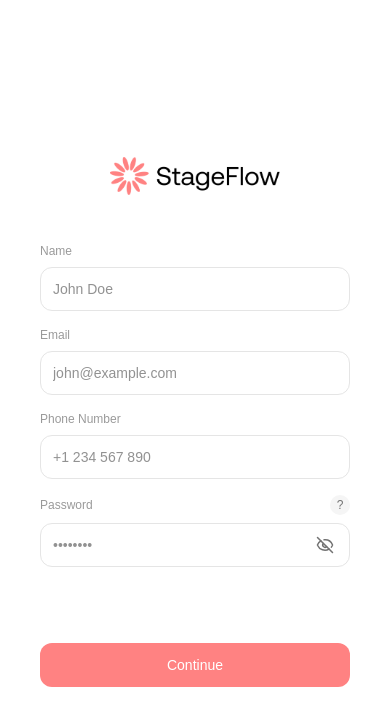
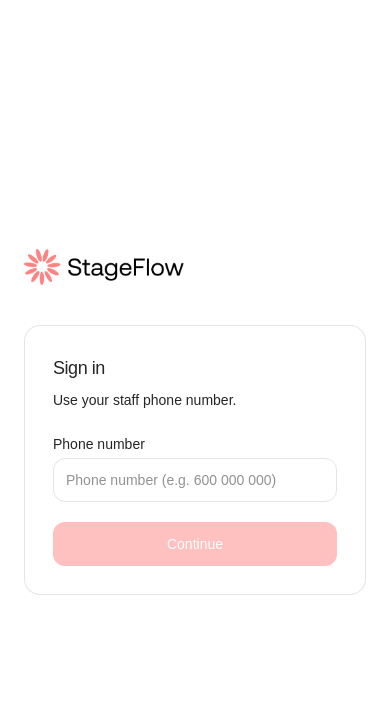
Before and after one commit to mauroserralvodev/hackathon, a Next.js app: page / in a window 390 px wide. Shown: the top 726 px of the page. Built offline with nearby package versions, Linux system fonts and the light colour scheme.

Commit message:
Cambios en el login (peticion a la BBDD) + Cambios en el frontend

```diff
--- /dev/null
+++ b/app/api/auth/login/route.ts
@@ -0,0 +1,139 @@
+// app/api/auth/login/route.ts
+import { NextResponse } from "next/server";
+
+type ApiUser = {
+  first_name?: string;
+  second_name?: string;
+  phone_number: string;
+  active_flag?: boolean;
+  user_id?: number; // ignoramos
+  role_id: number;
+};
+
+type ApiRole = {
+  role_name: string;
+  description?: string;
+  role_id: number;
+};
+
+const API_BASE =
+  process.env.NEXT_PUBLIC_API_BASE_URL?.replace(/\/$/, "") ||
+  "https://a220-95-215-123-97.ngrok-free.app";
+
+function normalizePhone(input: string) {
+  return input.replace(/[^\d+]/g, "").trim();
+}
+
+async function fetchJson<T>(url: string, init?: RequestInit): Promise<T> {
+  const res = await fetch(url, {
+    ...init,
+    headers: {
+      "Content-Type": "application/json",
+      ...(init?.headers || {}),
+    },
+    cache: "no-store",
+  });
+
+  if (!res.ok) {
+    const text = await res.text().catch(() => "");
+    throw new Error(`${res.status} ${res.statusText}${text ? ` - ${text}` : ""}`);
+  }
+
+  return (await res.json()) as T;
+}
+
+async function fetchUserByPhone(phone: string): Promise<ApiUser> {
+  const candidates: Array<() => Promise<ApiUser>> = [
+    () => fetchJson<ApiUser>(`${API_BASE}/users/by-phone/${encodeURIComponent(phone)}`),
+    () => fetchJson<ApiUser>(`${API_BASE}/users/phone/${encodeURIComponent(phone)}`),
+    () => fetchJson<ApiUser>(`${API_BASE}/users/${encodeURIComponent(phone)}`),
+    () =>
+      fetchJson<ApiUser>(`${API_BASE}/users/login`, {
+        method: "POST",
+        body: JSON.stringify({ phone_number: phone }),
+      }),
+    () =>
+      fetchJson<ApiUser>(`${API_BASE}/login`, {
+        method: "POST",
+        body: JSON.stringify({ phone_number: phone }),
+      }),
+  ];
+
+  let lastErr: unknown = null;
+  for (const fn of candidates) {
+    try {
+      return await fn();
+    } catch (e) {
+      lastErr = e;
+    }
+  }
+  throw lastErr instanceof Error ? lastErr : new Error("User lookup failed");
+}
+
+async function fetchRole(roleId: number): Promise<ApiRole | null> {
+  const candidates: Array<() => Promise<ApiRole>> = [
+    () => fetchJson<ApiRole>(`${API_BASE}/roles/${roleId}`),
+    () => fetchJson<ApiRole>(`${API_BASE}/role/${roleId}`),
+  ];
+
+  for (const fn of candidates) {
+    try {
+      return await fn();
+    } catch {
+      // ignore
+    }
+  }
+  return null;
+}
+
+function isAdminUser(user: ApiUser, roleName?: string) {
+  const rn = (roleName || "").toLowerCase();
+  if (rn.includes("admin") || rn.includes("network")) return true;
+
+  // Fallback: si aún no está claro, podéis fijar convenciones
+  // (por ejemplo: role_id === 1 => admin)
+  if (user.role_id === 1) return true;
+
+  return false;
+}
+
+export async function POST(req: Request) {
+  try {
+    const body = await req.json().catch(() => ({}));
+    const phoneRaw = String(body?.phone_number || "");
+    const phone = normalizePhone(phoneRaw);
+
+    if (!phone) {
+      return NextResponse.json(
+        { error: "phone_number is required" },
+        { status: 400 }
+      );
+    }
+
+    const user = await fetchUserByPhone(phone);
+
+    if (user.active_flag === false) {
+      return NextResponse.json({ error: "User is inactive" }, { status: 403 });
+    }
+
+    const role = await fetchRole(user.role_id);
+    const admin = isAdminUser(user, role?.role_name);
+
+    return NextResponse.json({
+      user: {
+        first_name: user.first_name || "",
+        second_name: user.second_name || "",
+        phone_number: user.phone_number,
+        role_id: user.role_id,
+        role_name: role?.role_name || "",
+      },
+      redirect_to: admin ? "/dash/admin" : "/dash/staff",
+    });
+  } catch (err) {
+    console.error("API login error:", err);
+    return NextResponse.json(
+      { error: "Login failed" },
+      { status: 500 }
+    );
+  }
+}
--- a/app/dash/admin/page.tsx
+++ b/app/dash/admin/page.tsx
@@ -1,4 +1,6 @@
 // app/dash/admin/page.tsx
+import { Card } from "@/components/ui/card";
+
 export default function AdminPage() {
   return (
     <div className="space-y-4">
@@ -16,12 +18,3 @@ export default function AdminPage() {
     </div>
   );
 }
-
-function Card({ title, desc }: { title: string; desc: string }) {
-  return (
-    <div className="rounded-xl border border-neutral-200 bg-white p-6 text-neutral-800">
-      <div className="text-sm tracking-tight">{title}</div>
-      <div className="mt-2 text-sm text-neutral-800">{desc}</div>
-    </div>
-  );
-}
--- a/app/dash/staff/page.tsx
+++ b/app/dash/staff/page.tsx
@@ -1,4 +1,6 @@
 // app/dash/staff/page.tsx
+import { Card } from "@/components/ui/card";
+
 export default function StaffPage() {
   return (
     <div className="space-y-4">
@@ -16,12 +18,5 @@ export default function StaffPage() {
     </div>
   );
 }
-
-function Card({ title, desc }: { title: string; desc: string }) {
-  return (
-    <div className="rounded-xl border border-neutral-200 bg-white p-6 text-neutral-800">
-      <div className="text-sm tracking-tight">{title}</div>
-      <div className="mt-2 text-sm text-neutral-800">{desc}</div>
-    </div>
-  );
-}
+// FORM
+//
--- a/components/auth/LoginPanel.tsx
+++ b/components/auth/LoginPanel.tsx
@@ -1,132 +1,112 @@
+// components/auth/LoginPanel.tsx
 "use client";
 
-import { useState } from "react";
+import { useMemo, useState } from "react";
 import Image from "next/image";
-import { Eye, EyeOff } from "lucide-react";
+import { useRouter } from "next/navigation";
+import { CircleX } from "lucide-react";
 
 const BRAND = "#FF8282";
 
+function normalizePhone(input: string) {
+  return input.replace(/[^\d+]/g, "").trim();
+}
+
 export default function LoginPanel() {
-  const [showPassword, setShowPassword] = useState(false);
+  const router = useRouter();
+
+  const [phone, setPhone] = useState("");
+  const [loading, setLoading] = useState(false);
+  const [error, setError] = useState<string | null>(null);
+
+  const phoneClean = useMemo(() => normalizePhone(phone), [phone]);
+  const canSubmit = phoneClean.length >= 6 && !loading;
+
+  async function onSubmit(e: React.FormEvent) {
+    e.preventDefault();
+    setError(null);
+
+    const p = normalizePhone(phone);
+    if (!p) {
+      setError("Enter your phone number.");
+      return;
+    }
+
+    setLoading(true);
+    try {
+      const res = await fetch("/api/auth/login", {
+        method: "POST",
+        headers: { "Content-Type": "application/json" },
+        body: JSON.stringify({ phone_number: p }),
+      });
+
+      const data = await res.json().catch(() => ({}));
+
+      if (!res.ok) {
+        setError(data?.error || "Login failed.");
+        return;
+      }
+
+      // Demo MVP: guardar datos mínimos
+      localStorage.setItem("stageflow_user", JSON.stringify(data.user));
+
+      router.push(data.redirect_to || "/dash");
+    } catch (err) {
+      console.error(err);
+      setError("Login failed.");
+    } finally {
+      setLoading(false);
+    }
+  }
 
   return (
     <div className="w-full max-w-md">
-
-      {/* Logo */}
-      <div className="absolute top-10 left-10">
+      <div className="mb-10">
         <Image
-          src="/stageflow-banner.png"
+          src="/stageflow.png"
           alt="Stage Flow logo"
-          width={200}
+          width={160}
           height={40}
+          priority
         />
       </div>
 
-      {/* Card */}
-      <div className="rounded-3xl p-4 sm:p-7">
-        <div className="w-full flex items-center justify-center">
-          <Image
-            src="/stageflow.png"
-            alt="Stage Flow logo"
-            width={170}
-            height={40}
-          />
-        </div>
+      <div className="rounded-2xl border border-black/10 bg-white p-7">
+        <h1 className="text-lg text-neutral-800 tracking-tight">Sign in</h1>
+        <p className="mt-2 text-sm text-neutral-800">
+          Use your staff phone number.
+        </p>
 
-
-        {/* <p className="text-sm text-neutral-500 mt-3">
-          Access your staff dashboard
-        </p> */}
-
-        <form
-          className="mt-12 space-y-4"
-          onSubmit={(e) => e.preventDefault()}
-        >
+        <form className="mt-6 space-y-5" onSubmit={onSubmit}>
           <div>
-            <label className="block text-xs text-black/40">
-              Name
+            <label className="block text-sm text-neutral-800">
+              Phone number
             </label>
             <input
-              type="text"
-              placeholder="John Doe"
-              className="mt-2 h-11 w-full rounded-xl border border-neutral-200 px-3 text-sm text-neutral-800 outline-none focus:border-neutral-300"
+              inputMode="tel"
+              autoComplete="tel"
+              placeholder="Phone number (e.g. 600 000 000)"
+              value={phone}
+              onChange={(e) => setPhone(e.target.value)}
+              className="mt-1 h-11 w-full rounded-xl border border-neutral-200 px-3 text-sm text-neutral-800 outline-none focus:border-neutral-300"
             />
           </div>
 
-          <div>
-            <label className="block text-xs text-black/40">
-              Email
-            </label>
-            <input
-              type="email"
-              placeholder="john@example.com"
-              className="mt-2 h-11 w-full rounded-xl border border-neutral-200 px-3 text-sm text-neutral-800 outline-none focus:border-neutral-300"
-            />
-          </div>
-
-          <div>
-            <label className="block text-xs text-black/40">
-              Phone Number
-            </label>
-            <input
-              type="tel"
-              placeholder="+1 234 567 890"
-              className="mt-2 h-11 w-full rounded-xl border border-neutral-200 px-3 text-sm text-neutral-800 outline-none focus:border-neutral-300"
-            />
-          </div>
-
-          <div>
-            {/* Label + botón ? */}
-            <div className="flex items-center justify-between">
-              <label className="block text-xs text-black/40">
-                Password
-              </label>
-
-              <div className="relative group ml-2">
-                <button
-                  type="button"
-                  className="text-xs text-neutral-500 hover:text-black px-2.5 py-0.5 w-5 flex items-center justify-center rounded-full bg-neutral-100"
-                  aria-label="Password help"
-                >
-                  ?
-                </button>
-
-                {/* Tooltip */}
-                <div className="absolute z-10 right-0 mt-15 w-64 rounded-xl bg-neutral-50 border border-black/10 px-3 py-2 text-xs text-black opacity-0 invisible group-hover:visible group-hover:opacity-100 transition-all duration-200">
-                  Enter the password that was provided to you in the email.
-                </div>
-              </div>
+          {error && (
+            <div className="rounded-xl border border-blue-200 bg-blue-50 p-3 text-sm text-blue-400 flex items-center justify-start">
+              <CircleX size={15} /><span className="pl-2">{error}</span>
             </div>
-
-            {/* Input */}
-            <div className="relative mt-2">
-              <input
-                type={showPassword ? "text" : "password"}
-                placeholder="••••••••"
-                className="h-11 w-full rounded-xl border border-neutral-200 px-3 pr-12 text-sm text-neutral-800 outline-none focus:border-neutral-300"
-              />
-
-              {/* Botón ojo */}
-              <button
-                type="button"
-                onClick={() => setShowPassword((v) => !v)}
-                className="absolute inset-y-0 right-0 px-4 flex items-center text-neutral-500 hover:text-black cursor-pointer"
-                aria-label={showPassword ? "Hide password" : "Show password"}
-              >
-                {showPassword ? <Eye size={18} /> : <EyeOff size={18} />}
-              </button>
-            </div>
-          </div>
+          )}
 
           <button
             type="submit"
-            className="mt-15 h-11 w-full rounded-xl text-sm text-white transition active:scale-[0.99] cursor-pointer"
+            disabled={!canSubmit}
+            className="h-11 w-full rounded-xl text-sm text-white transition active:scale-[0.99] disabled:opacity-50 disabled:active:scale-100"
             style={{ backgroundColor: BRAND }}
           >
-            Continue
+            {loading ? "Signing in..." : "Continue"}
           </button>
         </form>
-
       </div>
     </div>
   );
--- a/components/dash/DashShell.tsx
+++ b/components/dash/DashShell.tsx
@@ -1,79 +1,160 @@
 // components/dash/DashShell.tsx
 "use client";
 
-import { useState } from "react";
+import { useEffect, useState } from "react";
 import SidebarNav from "@/components/dash/SidebarNav";
 import Image from "next/image";
-
-const BRAND = "#FF8282";
+import { Menu, X } from "lucide-react";
+import Link from "next/link";
 
 export default function DashShell({ children }: { children: React.ReactNode }) {
   const [open, setOpen] = useState(false);
 
+  useEffect(() => {
+    const onKeyDown = (e: KeyboardEvent) => {
+      if (e.key === "Escape") setOpen(false);
+    };
+    window.addEventListener("keydown", onKeyDown);
+    return () => window.removeEventListener("keydown", onKeyDown);
+  }, []);
+
+  const year = new Date().getFullYear();
+
   return (
-    <div className="min-h-screen bg-white">
+    <div className="max-h-screen bg-white">
       {/* Mobile top bar */}
-      <div className="flex items-center justify-between border-b border-neutral-200 px-4 py-3 lg:hidden">
+      <div className="sticky top-0 z-40 flex items-center justify-between border-b border-neutral-200 bg-white px-4 py-3 lg:hidden">
+        <Link href={"/"} className="cursor-pointer">
+          <Image
+            src="/stageflow.png"
+            alt="Stage Flow logo"
+            width={160}
+            height={40}
+            priority
+          />
+        </Link>
         <button
           type="button"
           onClick={() => setOpen(true)}
-          className="rounded-md border border-neutral-200 px-3 py-2 text-sm text-neutral-800"
+          className="rounded-md p-2 text-neutral-800 hover:bg-neutral-50"
           aria-label="Open menu"
         >
-          Menu
+          <Menu />
         </button>
-
-        <div className="h-2 w-2 rounded-full" style={{ backgroundColor: BRAND }} />
       </div>
 
-      {/* Mobile overlay menu */}
-      {open && (
-        <div className="fixed inset-0 z-50 lg:hidden" role="dialog" aria-modal="true">
-          <div
-            className="absolute inset-0 bg-black/20"
-            onClick={() => setOpen(false)}
-          />
-          <div className="absolute left-0 top-0 h-full w-[86%] max-w-xs bg-white">
-            <div className="flex items-center justify-between border-b border-neutral-200 px-4 py-3">
-              <div className="text-sm text-neutral-800">Stage Flow</div>
-              <button
-                type="button"
-                onClick={() => setOpen(false)}
-                className="rounded-md border border-neutral-200 px-3 py-2 text-sm text-neutral-800"
-                aria-label="Close menu"
-              >
-                Close
-              </button>
-            </div>
+      {/* Mobile drawer (keep mounted for smooth animation) */}
+      <div
+        className={[
+          "fixed inset-0 z-50 lg:hidden",
+          open ? "pointer-events-auto" : "pointer-events-none",
+        ].join(" ")}
+        role="dialog"
+        aria-modal="true"
+        aria-hidden={!open}
+      >
+        {/* Backdrop */}
+        <div
+          className={[
+            "absolute inset-0 bg-black/30 transition-opacity duration-300",
+            open ? "opacity-100" : "opacity-0",
+          ].join(" ")}
+          onClick={() => setOpen(false)}
+        />
 
-            <div className="p-3">
-              <SidebarNav onNavigate={() => setOpen(false)} />
-            </div>
-          </div>
-        </div>
-      )}
-
-      {/* Desktop shell */}
-      <div className="mx-auto grid min-h-screen grid-cols-1 lg:grid-cols-[260px_1fr]">
-        <aside className="hidden border-r border-neutral-200 lg:block">
-          <div className="p-4">
-            <div className="w-full flex items-center justify-center py-5">
+        {/* Panel */}
+        <div
+          className={[
+            "absolute left-0 top-0 h-full w-full bg-white",
+            "border-r border-neutral-200",
+            "transition-transform duration-300 ease-out",
+            open ? "translate-x-0" : "-translate-x-full",
+          ].join(" ")}
+        >
+          <div className="flex items-center justify-between border-b border-neutral-200 px-4 py-3">
+            <Link href={"/"} className="cursor-pointer">
               <Image
                 src="/stageflow.png"
                 alt="Stage Flow logo"
                 width={160}
                 height={40}
+                priority
               />
+            </Link>
+            <button
+              type="button"
+              onClick={() => setOpen(false)}
+              className="rounded-md p-2 text-neutral-800 hover:bg-neutral-50"
+              aria-label="Close menu"
+            >
+              <X />
+            </button>
+          </div>
+
+          <div className="p-6">
+            <SidebarNav onNavigate={() => setOpen(false)} />
+          </div>
+        </div>
+      </div>
+
+      {/* Desktop shell */}
+      <div className="mx-auto grid min-h-screen grid-cols-1 lg:grid-cols-[260px_1fr] py-3">
+        <aside className="hidden border-r border-y border-black/10 rounded-r-2xl lg:block">
+          <div className="p-4 h-[calc(100vh-1.5rem)] flex flex-col">
+            {/* top */}
+            <div>
+              <div className="flex w-full items-center justify-center pt-4 pb-5">
+                <Link href={"/"} className="cursor-pointer">
+                  <Image
+                    src="/stageflow.png"
+                    alt="Stage Flow logo"
+                    width={160}
+                    height={40}
+                    priority
+                  />
+                </Link>
+              </div>
+
+              <div className="mt-4">
+                <SidebarNav />
+              </div>
             </div>
-            <div className="mt-4">
-              <SidebarNav />
+
+            {/* bottom (StageFlow copy) */}
+            <div className="mt-auto pt-6 pb-1">
+              <div className="border-t border-black/10 pt-6">
+                <div className="flex flex-wrap gap-x-3 gap-y-1 text-xs px-1">
+                  <Link
+                    href="/privacy"
+                    className="text-neutral-600 hover:text-neutral-900"
+                  >
+                    Privacy
+                  </Link>
+                  <Link
+                    href="/terms"
+                    className="text-neutral-600 hover:text-neutral-900"
+                  >
+                    Terms
+                  </Link>
+                  <Link
+                    href="/support"
+                    className="text-neutral-600 hover:text-neutral-900"
+                  >
+                    Support
+                  </Link>
+
+                  {/* opcional */}
+                  <span className="text-neutral-400">v1.0</span>
+                </div>
+                <p className="text-xs text-neutral-400 mt-4 px-1">
+                  © {year} StageFlow
+                </p>
+              </div>
             </div>
           </div>
         </aside>
 
-        <main className="p-4 lg:p-8">
-          {children}
-        </main>
+        <main className="p-4 lg:p-8">{children}</main>
       </div>
     </div>
   );
--- /dev/null
+++ b/components/ui/card.tsx
@@ -0,0 +1,8 @@
+export function Card({ title, desc }: { title: string; desc: string }) {
+  return (
+    <div className="rounded-2xl border border-black/10 bg-neutral-50 p-6 text-neutral-800">
+      <div className="text-lg tracking-tight">{title}</div>
+      <div className="mt-1 text-sm text-neutral-400">{desc}</div>
+    </div>
+  );
+}
```
